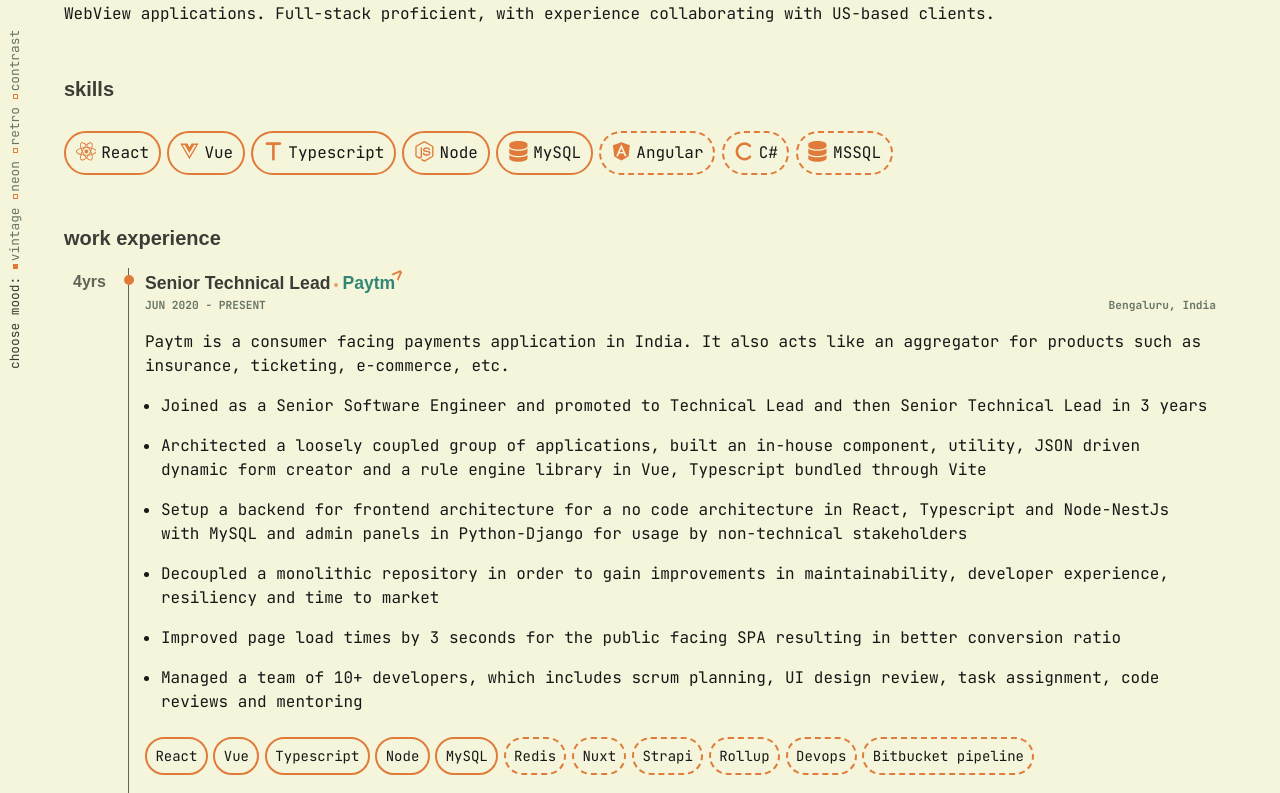
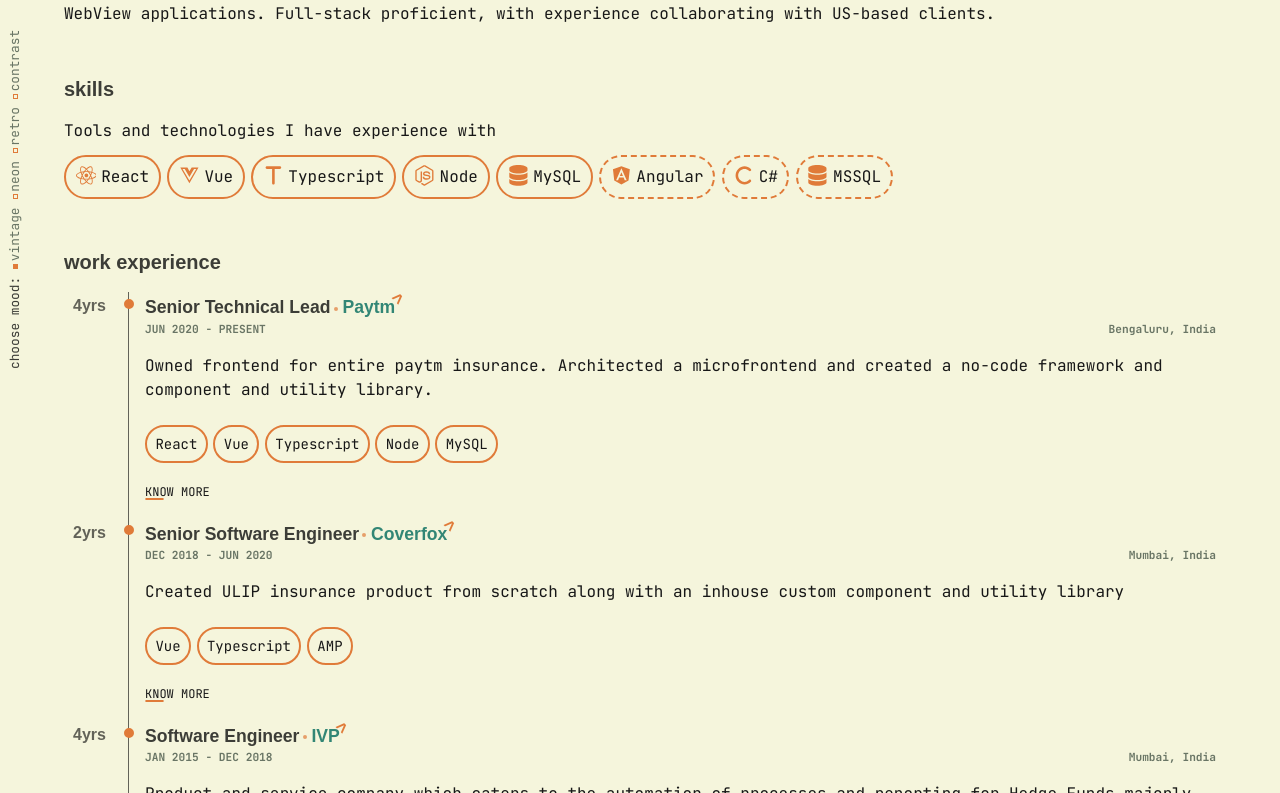
Before and after one commit to summitmman/my-portfolio, a Next.js app: page / in a window 1280 px wide. Shown: the part 407-1200 px from the top of the page. Built offline with nearby package versions, Linux system fonts and the light colour scheme; a web font is replaced by a local one.

Commit message:
Implement expand and contract

```diff
--- a/components/Sections/Skills.tsx
+++ b/components/Sections/Skills.tsx
@@ -5,6 +5,7 @@
 const Skills = () => {
     return (
         <Section title="Skills">
+            <p>Tools and technologies I have experience with</p>
             <p className="pill-container mt-1">
                 <Pill icon={<FaReact />}>React</Pill>
                 <Pill icon={<FaVuejs />}>Vue</Pill>
--- a/components/Sections/WorkExperience.tsx
+++ b/components/Sections/WorkExperience.tsx
@@ -16,6 +16,7 @@
             startDate: 'Jun 2020',
             endDate: 'Present',
             location: 'Bengaluru, India',
+            shortDescription: 'Owned frontend for entire paytm insurance. Architected a microfrontend and created a no-code framework and component and utility library.',
             description: 'Paytm is a consumer facing payments application in India. It also acts like an aggregator for products such as insurance, ticketing, e-commerce, etc.',
             details: [
                 'Joined as a Senior Software Engineer and promoted to Technical Lead and then Senior Technical Lead in 3 years',
@@ -50,6 +51,7 @@
             startDate: 'Dec 2018',
             endDate: 'Jun 2020',
             location: 'Mumbai, India',
+            shortDescription: 'Created ULIP insurance product from scratch along with an inhouse custom component and utility library',
             description: 'Coverfox is an insurance broker which guides consumers and provides a DIY portal to buy and renew insurance',
             details: [
                 'Shared ownership of ULIP insurance product frontend along with another lead on desktop and mobile web',
@@ -76,6 +78,7 @@
             startDate: 'Jan 2015',
             endDate: 'Dec 2018',
             location: 'Mumbai, India',
+            shortDescription: 'Product and service company which caters to the automation of processes and reporting for Hedge Funds majorly in the US.',
             description: 'Product and service company which caters to the automation of processes and reporting for Hedge Funds majorly in the US.',
             details: [
                 'Created be-spoke projects for multiple US based Hedge fund firms, including a real-time PnL monitor using websockets',
--- a/components/WorkExperiencePanel/WorkExperiencePanel.module.css
+++ b/components/WorkExperiencePanel/WorkExperiencePanel.module.css
@@ -61,3 +61,28 @@
     font-weight: bold;
     margin-top: 2px;
 }
+
+.expand {
+    visibility: hidden;
+    opacity: 0;
+    position: absolute;
+    transition: opacity 0s ease-in;
+}
+.contract {
+    visibility: visible;
+    opacity: 1;
+    position: relative;
+    transition: opacity 400ms ease-in;
+}
+.expanded.expand {
+    visibility: visible;
+    opacity: 1;
+    position: relative;
+    transition-duration: 400ms;
+}
+.expanded.contract {
+    visibility: hidden;
+    opacity: 0;
+    position: absolute;
+    transition-duration: 0s;
+}
--- a/components/WorkExperiencePanel/index.tsx
+++ b/components/WorkExperiencePanel/index.tsx
@@ -1,3 +1,5 @@
+'use client';
+import { useState } from 'react';
 import Pill, { PillVariant } from '../Pill';
 import styles from './WorkExperiencePanel.module.css';
 
@@ -12,6 +14,7 @@
     endDate?: string;
     location: string;
     description: string;
+    shortDescription?: string;
     details?: string[];
     tech?: (string|{label: string; variant: PillVariant})[];
     showKnowMore?: boolean;
@@ -21,6 +24,10 @@
 }
 
 const WorkExperiencePanel = ({ data }: WorkExperiencePanelProps) => {
+    const [isExpanded, setExpanded] = useState(false);
+    const expand = data.showKnowMore ? styles.expand : '';
+    const contract = data.showKnowMore ? styles.contract : '';
+    const expanded = isExpanded ? styles.expanded : '';
     return (
         <div className={styles.workExperience}>
             <div className={styles.header}>
@@ -34,17 +41,32 @@
                     <span>{data.location}</span>
                 </div>
             </div>
-            <p className={styles.description}>
+            {data.shortDescription && <p className={`pt-4 ${contract} ${expanded}`}>
+                { data.shortDescription }
+            </p>}
+            <p className={`${styles.description} ${expand} ${expanded}`}>
                 {data.description}
             </p>
-            {data.details?.length && <ul className={styles.workDetails}>
+            {data.details?.length && <ul className={`${styles.workDetails} ${expand} ${expanded}`}>
                 {data.details.map((detail, index) => <li key={index}>{detail}</li>)}
             </ul>}
             {data.tech?.length && <div className="pill-container text-sm py-4">
-                {data.tech.map((t, index) => <Pill key={index} variant={(t as any).variant}>{typeof t === 'string' ? t : t.label}</Pill>)}
+                {data.tech.map(
+                    (t, index) => (
+                        <Pill
+                            key={index}
+                            variant={(t as any).variant}
+                            className={`${(t as any).variant === PillVariant.Secondary ? styles.expand : ''} ${expanded}`}
+                        >
+                            {typeof t === 'string' ? t : t.label}
+                        </Pill>
+                    )
+                )}
             </div>}
             {data.showKnowMore && <div>
-                <span className={`underline-link text-xs ${styles.knowMore}`}>Know More</span>
+                <span className={`underline-link text-xs ${styles.knowMore}`} onClick={() => setExpanded(!isExpanded)}>
+                    {isExpanded ? 'Keep it brief' : 'Know More' }
+                </span>
             </div>}
         </div>
     );
```
